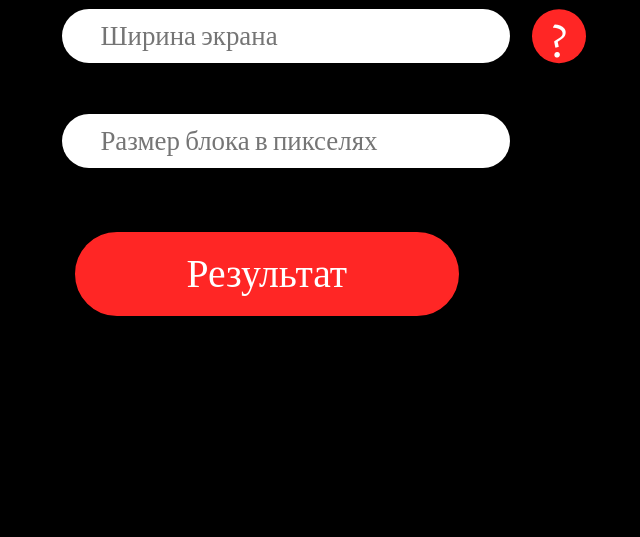
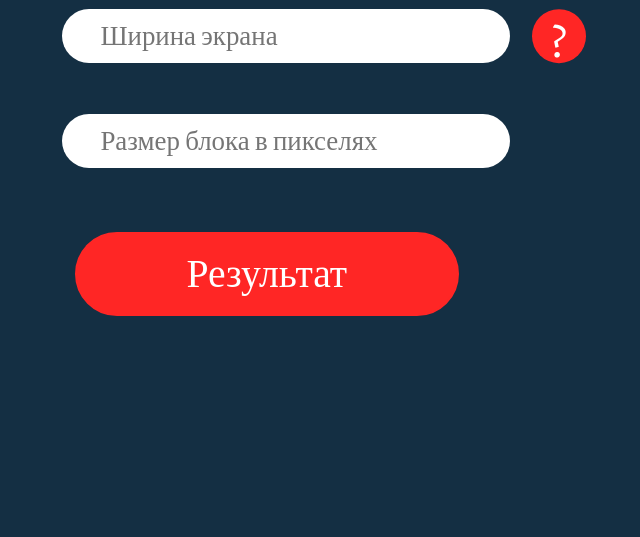
Before and after one commit to RafaelNassybullin/vwpxconverter, a plain HTML site: page index.html in a window 1280 px wide. Shown: the part 263-800 px from the top of the page, without its empty margins (354-994 px from the left). Drawn offline with nearby package versions, Linux system fonts and the light colour scheme.

Commit message:
Update main.css

```diff
--- a/main.css
+++ b/main.css
@@ -9,7 +9,7 @@ body {
   font-family: "Alegreya", serif;
   width: 100%;
   height: 100vh;
-  background: #000000;
+  background: #142F43;
   display: grid;
   place-items: center;
   position: relative;
```
